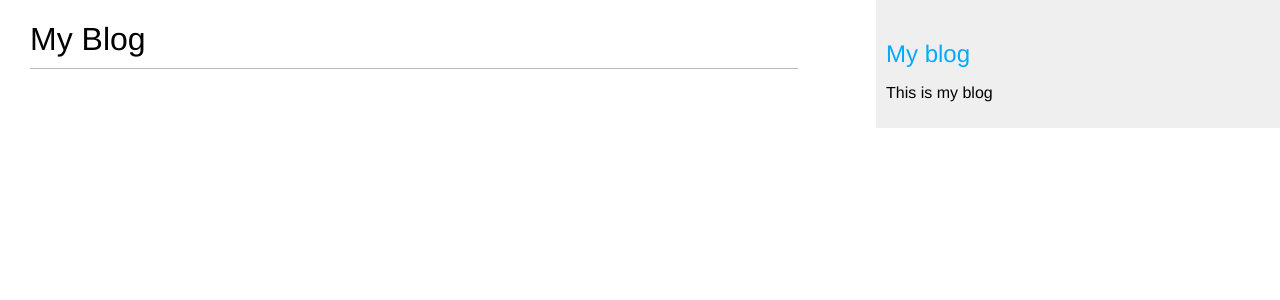
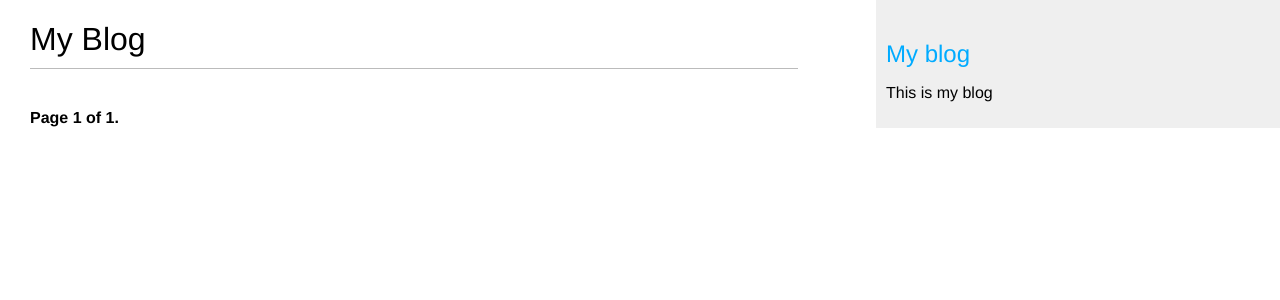
Before and after one commit to daway0/Django-4-by-examples, a Django app: page /blog/ in a window 1280 px wide. Shown: the top 300 px of the page. Run offline with Django 4.2, Linux system fonts and the light colour scheme; data that the repository does not hold is empty.

Commit message:
pagination, EmptyPage, PageNotAnInteger, template include

```diff
--- a/c1_blog_application/blog/templates/blog/post/list.html
+++ b/c1_blog_application/blog/templates/blog/post/list.html
@@ -4,7 +4,7 @@
 
 {% block content %}
     <h1>My Blog</h1>
-    {% for post in posts %}
+    {% for post in posts_page %}
         <h2>
             <a href="{{post.get_absolute_url}}">
                 {{post.title}}
@@ -15,4 +15,5 @@
         </p>
         {{post.body | truncatewords:30 | linebreaks}}
     {% endfor %}
+    {% include "pagination.html" with page=posts_page %}
 {% endblock content %}
--- /dev/null
+++ b/c1_blog_application/blog/templates/pagination.html
@@ -0,0 +1,13 @@
+<div class="pagination">
+    <span class="step-links">
+      {% if page.has_previous %}
+        <a href="?page={{ page.previous_page_number }}">Previous</a>
+      {% endif %}
+      <span class="current">
+        Page {{ page.number }} of {{ page.paginator.num_pages }}.
+      </span>
+      {% if page.has_next %}
+        <a href="?page={{ page.next_page_number }}">Next</a>
+      {% endif %}
+    </span>
+  </div>
--- a/c1_blog_application/blog/views.py
+++ b/c1_blog_application/blog/views.py
@@ -1,12 +1,20 @@
 from django.shortcuts import render, get_object_or_404
-from django.http import Http404
-
+from django.core.paginator import Paginator, EmptyPage, PageNotAnInteger
 from .models import Post
 
 
 def post_list(r):
     posts = Post.published.all()
-    return render(r, "blog/post/list.html", {"posts": posts})
+    paginator = Paginator(posts, 1)
+
+    page_number = r.GET.get("page", 1)
+    try:
+        posts_page = paginator.page(page_number)
+    except EmptyPage:
+        posts_page = paginator.page(paginator.num_pages)
+    except PageNotAnInteger:
+        posts_page = paginator.page(1)
+    return render(r, "blog/post/list.html", {"posts_page": posts_page})
 
 
 def post_detail(r, year, month, day, slug):
```
